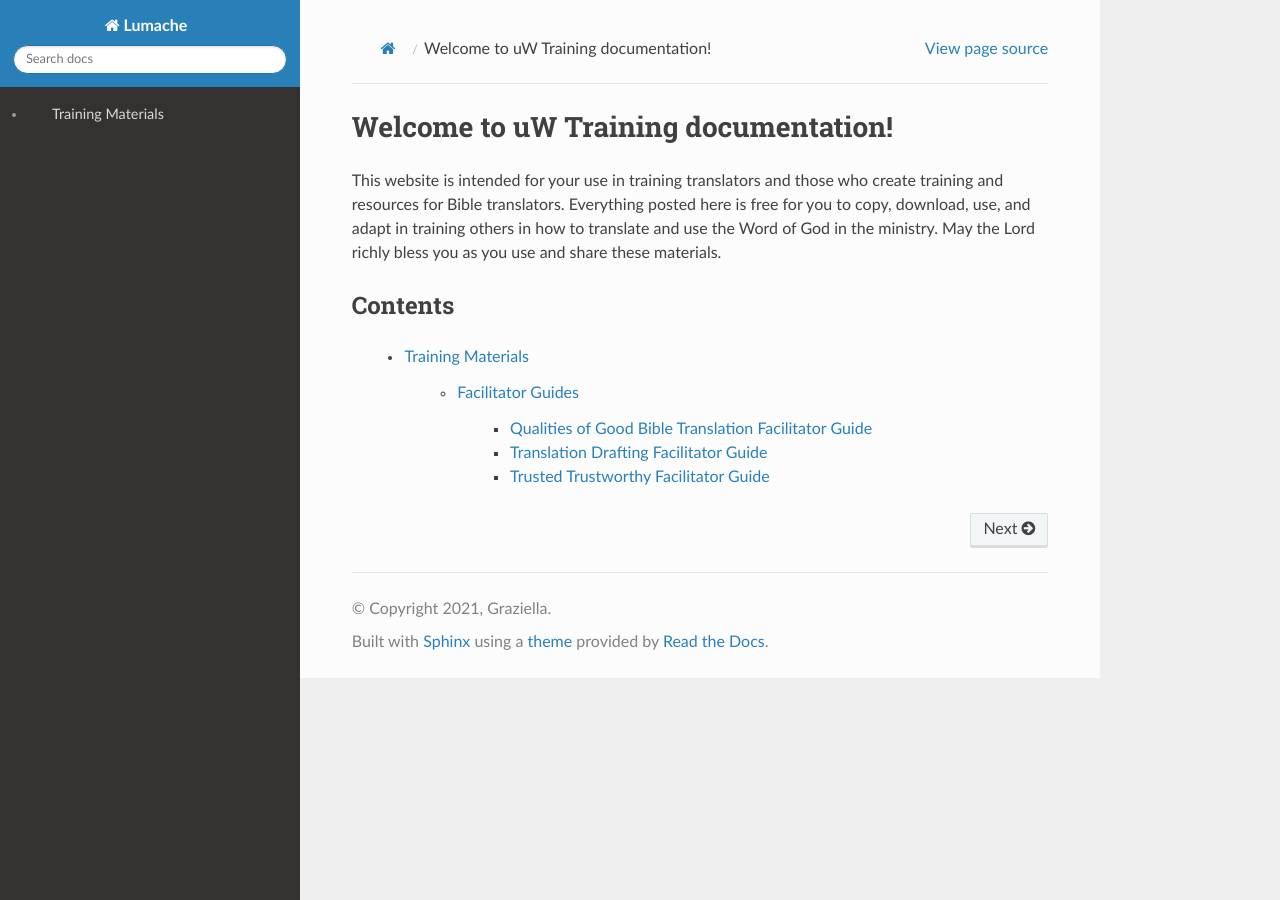
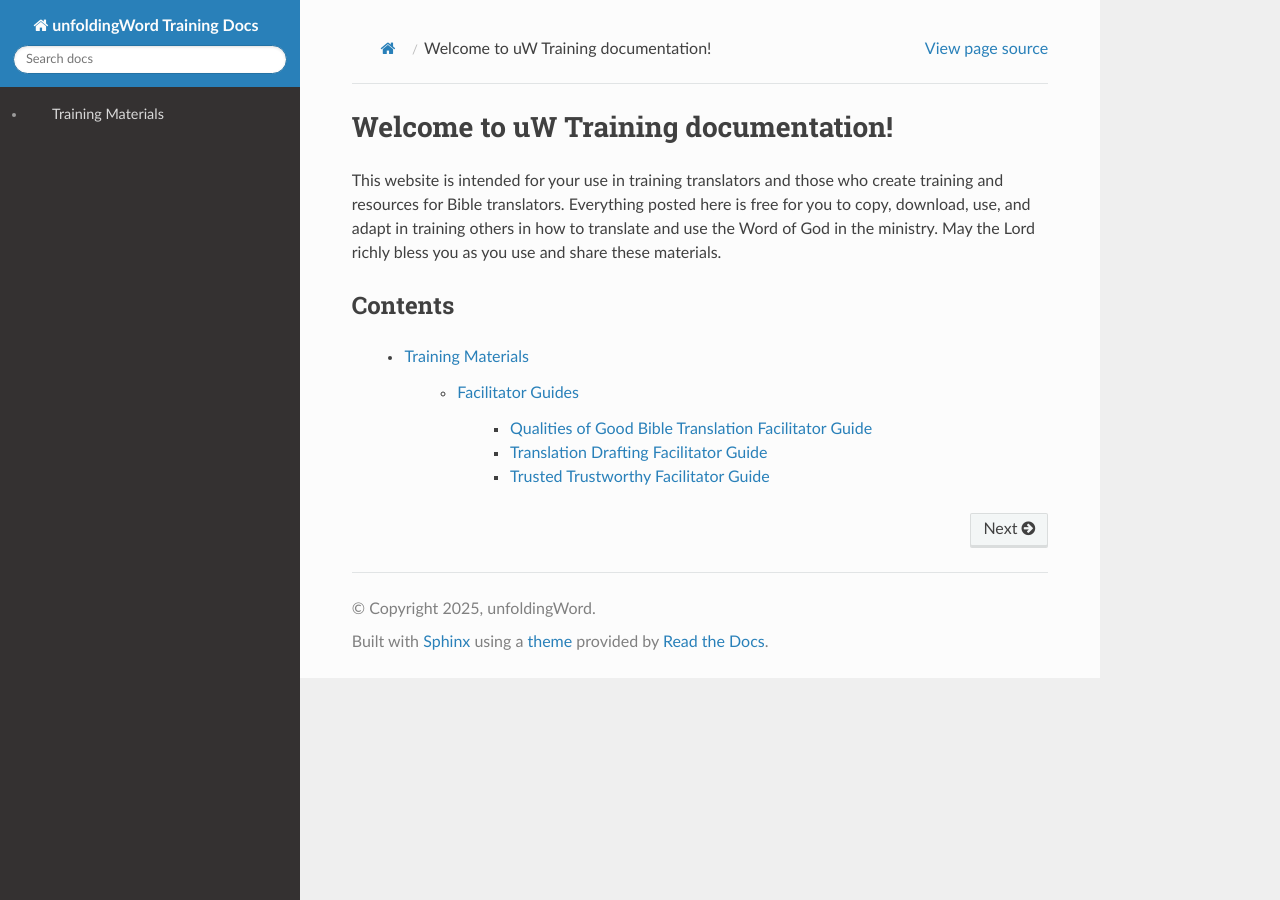
Before and after one commit to ILindsley/training-docs-test-repo, a Sphinx documentation site: the page built from docs/source/index.rst, in a window 1280 px wide. Built offline with Sphinx 7.4.7 and the Read the Docs theme 3.1.0, drawn with Linux system fonts in a browser that asks for light colours.

```diff
--- a/docs/source/conf.py
+++ b/docs/source/conf.py
@@ -2,12 +2,12 @@
 
 # -- Project information
 
-project = 'Lumache'
-copyright = '2021, Graziella'
-author = 'Graziella'
+project = 'unfoldingWord Training Docs'
+copyright = '2025, unfoldingWord'
+author = 'unfoldingWord'
 
-release = '0.1'
-version = '0.1.0'
+release = '1.0'
+version = '1.0.0'
 
 # -- General configuration
 
```
